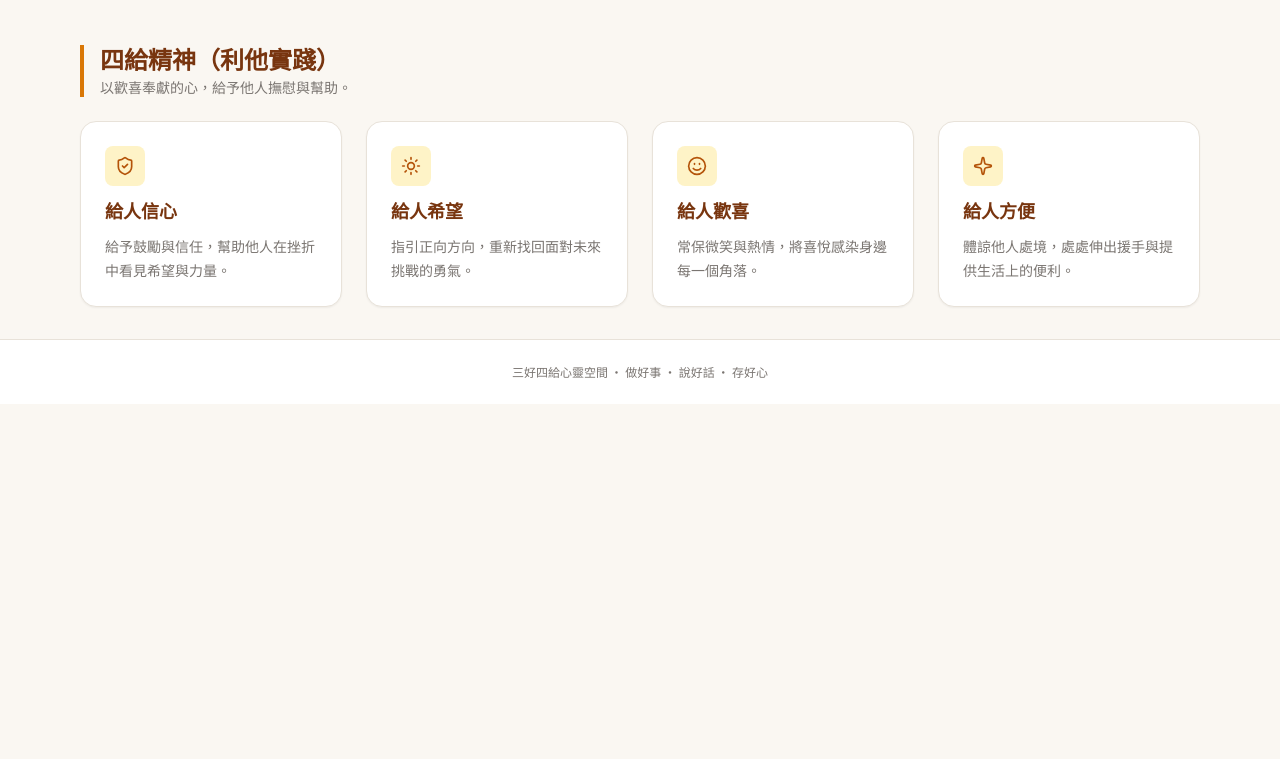
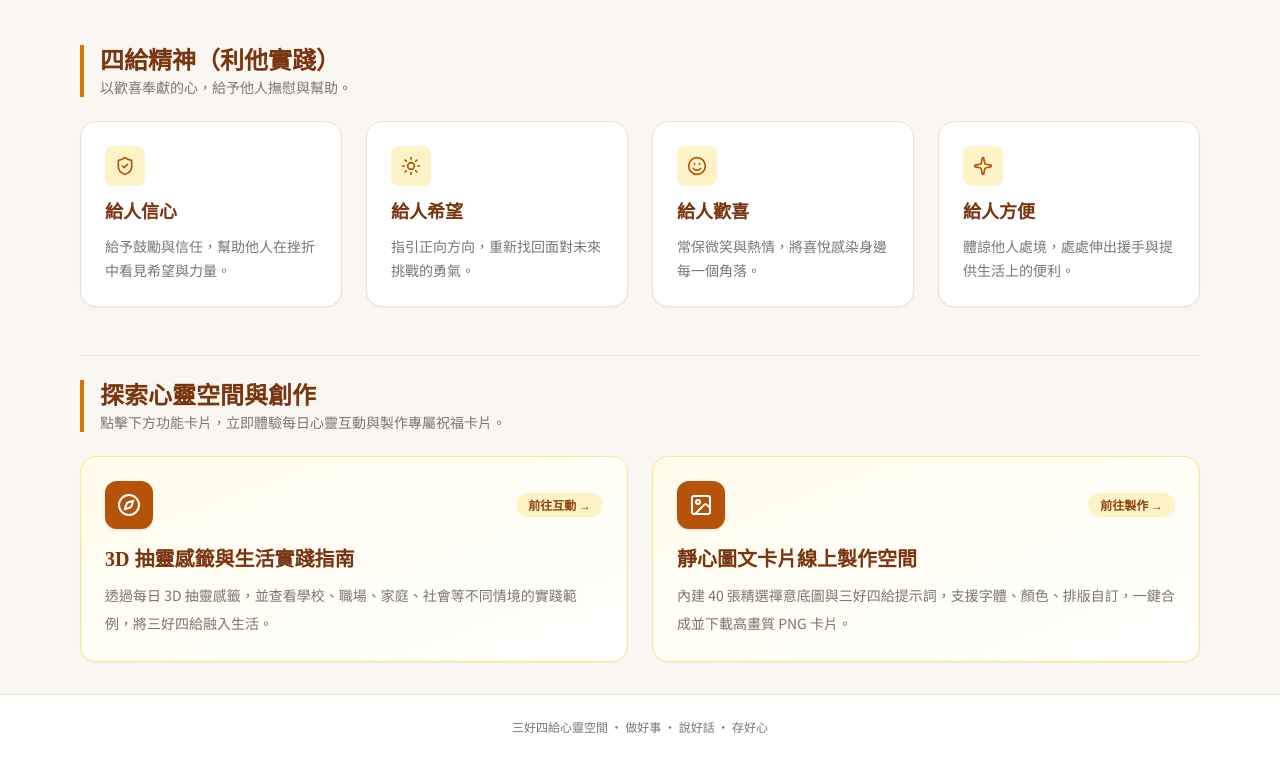
Before and after one commit to astce/AI-report, a plain HTML site: page index.html in a window 1280 px wide. Shown: the part 850-1609 px from the top of the page. Before the commit the page ends 1254 px from the top, so only its background shows below. Drawn offline with nearby package versions, Linux system fonts and the light colour scheme; a web font is replaced by a local one.

Commit message:
Add files via upload

```diff
--- a/index.html
+++ b/index.html
@@ -161,7 +161,8 @@
                             class="absolute inset-0 bg-gradient-to-t from-black/75 via-black/30 to-transparent flex flex-col justify-end p-6 sm:p-10 text-white">
                             <span class="text-xs sm:text-sm font-serif-tc tracking-widest text-amber-200 mb-1">星雲大師心靈智慧
                                 (1/10)</span>
-                            <h2 class="text-2xl sm:text-4xl font-bold font-serif-tc leading-tight">做好事 · 說好話 · 存好心</h2>
+                            <h2 class="text-2xl sm:text-4xl font-bold font-serif-tc leading-tight">做好事 · 說好話 · 存好心
+                            </h2>
                             <p class="text-xs sm:text-sm text-gray-200 mt-2">將慈悲落實於日常生活，身口意皆放光明。</p>
                         </div>
                     </div>
@@ -173,7 +174,8 @@
                             class="absolute inset-0 bg-gradient-to-t from-black/75 via-black/30 to-transparent flex flex-col justify-end p-6 sm:p-10 text-white">
                             <span class="text-xs sm:text-sm font-serif-tc tracking-widest text-amber-200 mb-1">四給利他精神
                                 (2/10)</span>
-                            <h2 class="text-2xl sm:text-4xl font-bold font-serif-tc leading-tight">給人信心 · 給人希望 · 給人歡喜 ·
+                            <h2 class="text-2xl sm:text-4xl font-bold font-serif-tc leading-tight">給人信心 · 給人希望 ·
+                                給人歡喜 ·
                                 給人方便</h2>
                             <p class="text-xs sm:text-sm text-gray-200 mt-2">用歡喜奉獻的心，照亮身邊每一個需要幫助的人。</p>
                         </div>
@@ -186,7 +188,8 @@
                             class="absolute inset-0 bg-gradient-to-t from-black/75 via-black/30 to-transparent flex flex-col justify-end p-6 sm:p-10 text-white">
                             <span class="text-xs sm:text-sm font-serif-tc tracking-widest text-amber-200 mb-1">身做好事
                                 (3/10)</span>
-                            <h2 class="text-2xl sm:text-4xl font-bold font-serif-tc leading-tight">日行一善，手做好事，成就好緣</h2>
+                            <h2 class="text-2xl sm:text-4xl font-bold font-serif-tc leading-tight">日行一善，手做好事，成就好緣
+                            </h2>
                             <p class="text-xs sm:text-sm text-gray-200 mt-2">不以善小而不為，以實際行動傳播關懷與善意。</p>
                         </div>
                     </div>
@@ -198,7 +201,8 @@
                             class="absolute inset-0 bg-gradient-to-t from-black/75 via-black/30 to-transparent flex flex-col justify-end p-6 sm:p-10 text-white">
                             <span class="text-xs sm:text-sm font-serif-tc tracking-widest text-amber-200 mb-1">口說好話
                                 (4/10)</span>
-                            <h2 class="text-2xl sm:text-4xl font-bold font-serif-tc leading-tight">良言一句三冬暖，口出善言化春風</h2>
+                            <h2 class="text-2xl sm:text-4xl font-bold font-serif-tc leading-tight">良言一句三冬暖，口出善言化春風
+                            </h2>
                             <p class="text-xs sm:text-sm text-gray-200 mt-2">常帶鼓勵與讚美，柔和慈悲的語言最能撫慰人心。</p>
                         </div>
                     </div>
@@ -210,7 +214,8 @@
                             class="absolute inset-0 bg-gradient-to-t from-black/75 via-black/30 to-transparent flex flex-col justify-end p-6 sm:p-10 text-white">
                             <span class="text-xs sm:text-sm font-serif-tc tracking-widest text-amber-200 mb-1">心存好心
                                 (5/10)</span>
-                            <h2 class="text-2xl sm:text-4xl font-bold font-serif-tc leading-tight">起心動念皆慈悲，心如明鏡不受塵</h2>
+                            <h2 class="text-2xl sm:text-4xl font-bold font-serif-tc leading-tight">起心動念皆慈悲，心如明鏡不受塵
+                            </h2>
                             <p class="text-xs sm:text-sm text-gray-200 mt-2">常懷感激、同理與祝福，心有善意天地自然寬廣。</p>
                         </div>
                     </div>
@@ -222,7 +227,8 @@
                             class="absolute inset-0 bg-gradient-to-t from-black/75 via-black/30 to-transparent flex flex-col justify-end p-6 sm:p-10 text-white">
                             <span class="text-xs sm:text-sm font-serif-tc tracking-widest text-amber-200 mb-1">給人信心
                                 (6/10)</span>
-                            <h2 class="text-2xl sm:text-4xl font-bold font-serif-tc leading-tight">給予信任與鼓勵，陪伴跨越低谷</h2>
+                            <h2 class="text-2xl sm:text-4xl font-bold font-serif-tc leading-tight">給予信任與鼓勵，陪伴跨越低谷
+                            </h2>
                             <p class="text-xs sm:text-sm text-gray-200 mt-2">看見他人的潛能，讓信心成為邁向成功的勇氣。</p>
                         </div>
                     </div>
@@ -234,7 +240,8 @@
                             class="absolute inset-0 bg-gradient-to-t from-black/75 via-black/30 to-transparent flex flex-col justify-end p-6 sm:p-10 text-white">
                             <span class="text-xs sm:text-sm font-serif-tc tracking-widest text-amber-200 mb-1">給人希望
                                 (7/10)</span>
-                            <h2 class="text-2xl sm:text-4xl font-bold font-serif-tc leading-tight">在迷茫中點亮希望，指引光明方向</h2>
+                            <h2 class="text-2xl sm:text-4xl font-bold font-serif-tc leading-tight">在迷茫中點亮希望，指引光明方向
+                            </h2>
                             <p class="text-xs sm:text-sm text-gray-200 mt-2">陪伴身處困境者，讓未來重現生機與動力。</p>
                         </div>
                     </div>
@@ -258,7 +265,8 @@
                             class="absolute inset-0 bg-gradient-to-t from-black/75 via-black/30 to-transparent flex flex-col justify-end p-6 sm:p-10 text-white">
                             <span class="text-xs sm:text-sm font-serif-tc tracking-widest text-amber-200 mb-1">給人方便
                                 (9/10)</span>
-                            <h2 class="text-2xl sm:text-4xl font-bold font-serif-tc leading-tight">給人一份方便，留給自己無限廣闊</h2>
+                            <h2 class="text-2xl sm:text-4xl font-bold font-serif-tc leading-tight">給人一份方便，留給自己無限廣闊
+                            </h2>
                             <p class="text-xs sm:text-sm text-gray-200 mt-2">處處體諒他人，隨手助人結下善緣。</p>
                         </div>
                     </div>
@@ -270,7 +278,8 @@
                             class="absolute inset-0 bg-gradient-to-t from-black/75 via-black/30 to-transparent flex flex-col justify-end p-6 sm:p-10 text-white">
                             <span class="text-xs sm:text-sm font-serif-tc tracking-widest text-amber-200 mb-1">圓滿智慧
                                 (10/10)</span>
-                            <h2 class="text-2xl sm:text-4xl font-bold font-serif-tc leading-tight">三好修身，四給利他，圓滿幸福人生</h2>
+                            <h2 class="text-2xl sm:text-4xl font-bold font-serif-tc leading-tight">三好修身，四給利他，圓滿幸福人生
+                            </h2>
                             <p class="text-xs sm:text-sm text-gray-200 mt-2">攜手實踐三好四給，創造和諧溫暖的人間淨土。</p>
                         </div>
                     </div>
@@ -286,7 +295,7 @@
                 <div id="dots-container" class="absolute bottom-4 right-6 flex space-x-1.5"></div>
             </div>
 
-            <!-- 三好運動詳細區塊（解決單調問題） -->
+            <!-- 三好運動詳細區塊 -->
             <div class="space-y-6">
                 <div class="border-l-4 border-amber-600 pl-4">
                     <h2 class="font-serif-tc text-2xl font-bold text-amber-900">三好運動（修身實踐）</h2>
@@ -374,9 +383,55 @@
                     </article>
                 </div>
             </div>
+
+            <!-- ==================== 新增：首頁下方探索功能區塊（解決單調與不直覺問題） ==================== -->
+            <div class="space-y-6 pt-6 border-t border-zen-border">
+                <div class="border-l-4 border-amber-600 pl-4">
+                    <h2 class="font-serif-tc text-2xl font-bold text-amber-900">探索心靈空間與創作</h2>
+                    <p class="text-sm text-zen-muted">點擊下方功能卡片，立即體驗每日心靈互動與製作專屬祝福卡片。</p>
+                </div>
+
+                <div class="grid gap-6 md:grid-cols-2">
+                    <!-- 心靈互動入口 -->
+                    <div onclick="switchTab('interactive')"
+                        class="card-hover rounded-2xl border border-amber-200 bg-gradient-to-br from-amber-50 to-white p-6 shadow-sm cursor-pointer group">
+                        <div class="flex items-center justify-between mb-4">
+                            <div
+                                class="flex h-12 w-12 items-center justify-center rounded-xl bg-amber-700 text-white shadow">
+                                <i data-lucide="compass" class="w-6 h-6"></i>
+                            </div>
+                            <span
+                                class="text-xs font-bold text-amber-800 bg-amber-100 px-3 py-1 rounded-full group-hover:bg-amber-800 group-hover:text-white transition">前往互動
+                                →</span>
+                        </div>
+                        <h3 class="mb-2 font-serif-tc text-xl font-bold text-amber-900">3D 抽靈感籤與生活實踐指南</h3>
+                        <p class="text-sm leading-7 text-zen-muted">
+                            透過每日 3D 抽靈感籤，並查看學校、職場、家庭、社會等不同情境的實踐範例，將三好四給融入生活。
+                        </p>
+                    </div>
+
+                    <!-- 靜心卡製作入口 -->
+                    <div onclick="switchTab('generator')"
+                        class="card-hover rounded-2xl border border-amber-200 bg-gradient-to-br from-amber-50 to-white p-6 shadow-sm cursor-pointer group">
+                        <div class="flex items-center justify-between mb-4">
+                            <div
+                                class="flex h-12 w-12 items-center justify-center rounded-xl bg-amber-700 text-white shadow">
+                                <i data-lucide="image" class="w-6 h-6"></i>
+                            </div>
+                            <span
+                                class="text-xs font-bold text-amber-800 bg-amber-100 px-3 py-1 rounded-full group-hover:bg-amber-800 group-hover:text-white transition">前往製作
+                                →</span>
+                        </div>
+                        <h3 class="mb-2 font-serif-tc text-xl font-bold text-amber-900">靜心圖文卡片線上製作空間</h3>
+                        <p class="text-sm leading-7 text-zen-muted">
+                            內建 40 張精選禪意底圖與三好四給提示詞，支援字體、顏色、排版自訂，一鍵合成並下載高畫質 PNG 卡片。
+                        </p>
+                    </div>
+                </div>
+            </div>
         </section>
 
-        <!-- ==================== 頁面 2：心靈互動 (修復抽籤點擊與豐富實踐指南) ==================== -->
+        <!-- ==================== 頁面 2：心靈互動 ==================== -->
         <section id="page-interactive" class="hidden space-y-12">
             <!-- 3D 抽靈感籤 -->
             <div
@@ -418,7 +473,7 @@
                 </button>
             </div>
 
-            <!-- 生活實踐指南（豐富內容，解決下方太少的問題） -->
+            <!-- 生活實踐指南 -->
             <div class="space-y-6">
                 <div class="border-l-4 border-amber-600 pl-4">
                     <h2 class="font-serif-tc text-2xl font-bold text-amber-900">生活實踐指南</h2>
@@ -444,7 +499,7 @@
             </div>
         </section>
 
-        <!-- ==================== 頁面 3：靜心卡製作 (內建40張隨機圖庫 + 三好四給提示詞) ==================== -->
+        <!-- ==================== 頁面 3：靜心卡製作 ==================== -->
         <section id="page-generator" class="hidden space-y-6">
             <div
                 class="border-b border-zen-border pb-4 flex flex-col sm:flex-row sm:items-end sm:justify-between gap-2">
@@ -633,7 +688,7 @@
         lucide.createIcons();
 
         // ==========================================
-        // 40 張內建背景圖庫設定（您可以隨時替換成您的圖片網址或檔案路徑）
+        // 40 張內建背景圖庫設定
         // ==========================================
         const samplePhotos = [
             // 1-10 做好事系列
@@ -781,12 +836,14 @@
             const activeBtn = document.getElementById(`nav-${tab}`);
             activeBtn.className = "nav-btn px-3 py-1.5 sm:px-4 sm:py-2 rounded-lg text-xs sm:text-sm font-medium transition-all text-amber-900 bg-amber-100 flex items-center gap-1 cursor-pointer";
 
+            window.scrollTo({ top: 0, behavior: 'smooth' });
+
             if (tab === "generator") {
                 updatePreviewText();
             }
         }
 
-        // 3D 抽靈感籤 (修復點擊翻牌)
+        // 3D 抽靈感籤
         const FORTUNES = [
             { tag: '做好事', text: '今天在學校或職場主動幫同儕一個忙，讓善意循環。' },
             { tag: '說好話', text: '向今天遇到的第一個人給予誠摯的讚美與微笑。' },
```
